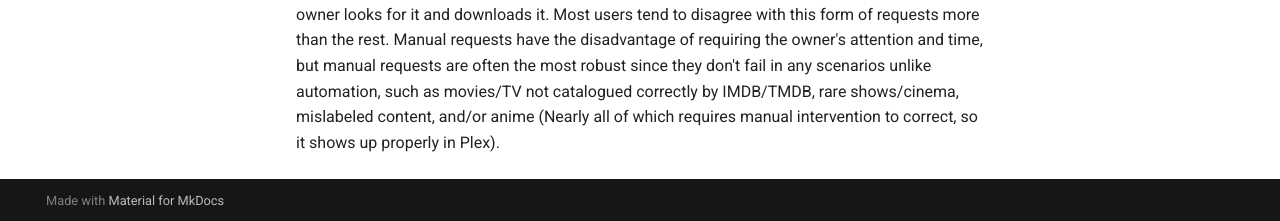
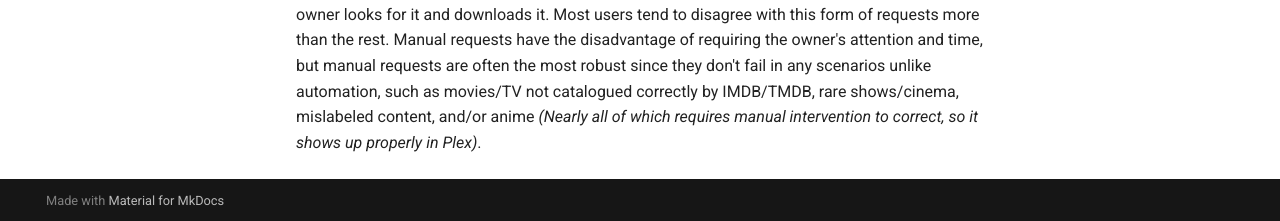
Before and after one commit to neomedia6989/docs-2, an MkDocs documentation site: the page built from docs/introduction/requests.md, in a window 1280 px wide and 900 px high, scrolled down 509 px. Shown: the part 676-897 px from the top of the window. Built offline with MkDocs 1.6.1 and Material for MkDocs 9.7.7, drawn with Linux system fonts in a browser that asks for light colours; comment, search, counter and statistics services are not loaded; some of the changed text lies outside the part shown.

Commit message:
Update requests.md

```diff
--- a/docs/introduction/requests.md
+++ b/docs/introduction/requests.md
@@ -16,4 +16,4 @@ The third and final consideration in requests is the method of requesting them,
 
 Another method that some Plex servers utilize is Discord servers and request bots, wherein you request content in a specific channel, which is then automatically added.
 
-And finally, others offer a more manual solution, where you mention the title in a channel, and the owner looks for it and downloads it. Most users tend to disagree with this form of requests more than the rest. Manual requests have the disadvantage of requiring the owner's attention and time, but manual requests are often the most robust since they don't fail in any scenarios unlike automation, such as movies/TV not catalogued correctly by IMDB/TMDB, rare shows/cinema, mislabeled content, and/or anime (Nearly all of which requires manual intervention to correct, so it shows up properly in Plex).
+And finally, others offer a more manual solution, where you mention the title in a channel, and the owner looks for it and downloads it. Most users tend to disagree with this form of requests more than the rest. Manual requests have the disadvantage of requiring the owner's attention and time, but manual requests are often the most robust since they don't fail in any scenarios unlike automation, such as movies/TV not catalogued correctly by IMDB/TMDB, rare shows/cinema, mislabeled content, and/or anime *(Nearly all of which requires manual intervention to correct, so it shows up properly in Plex)*.
```
